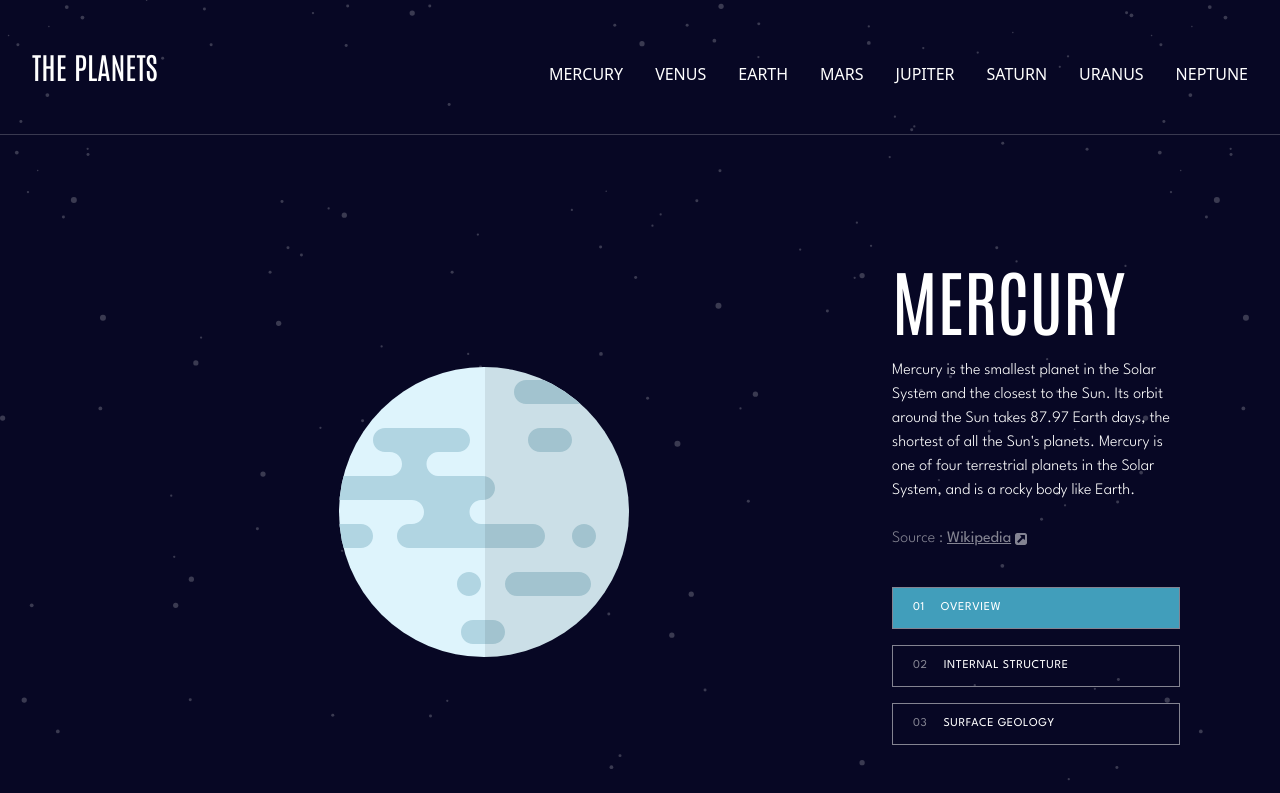
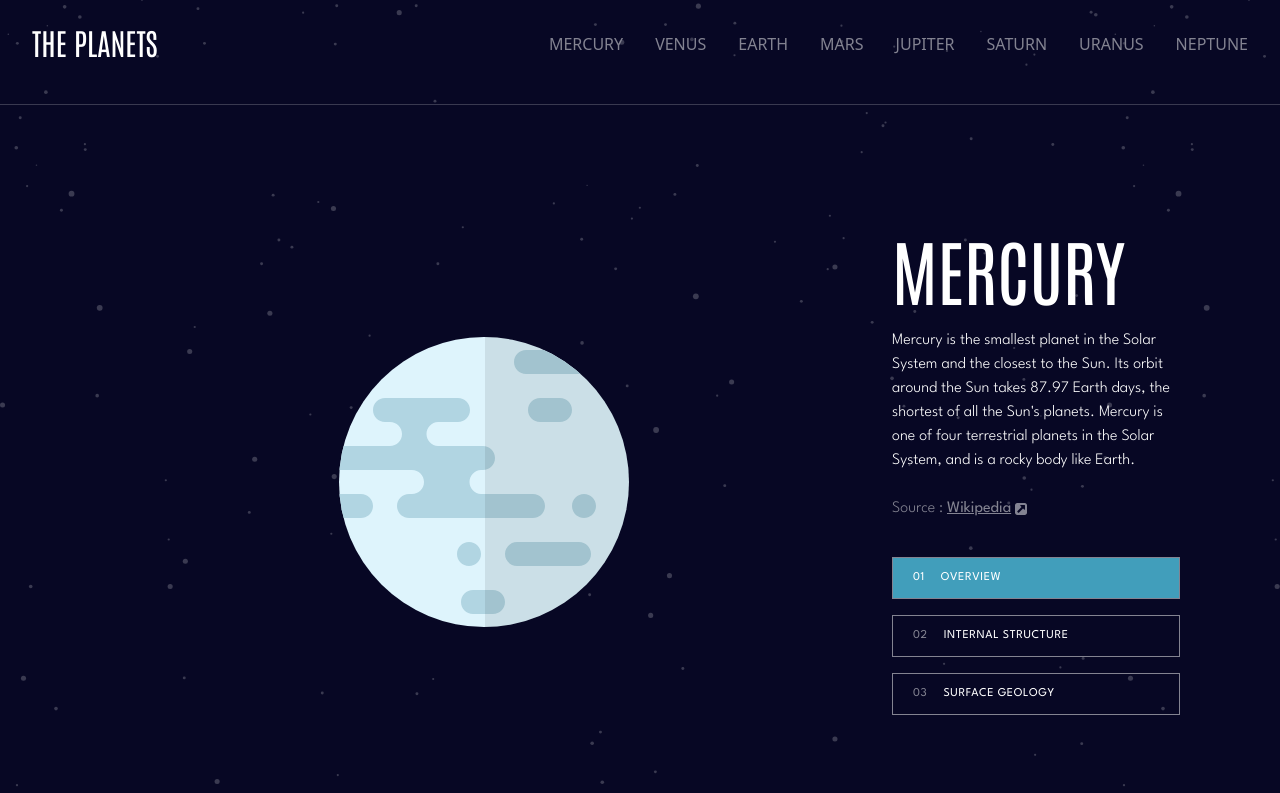
Before and after one commit to Abiel101/Planet-Facts-Site, a website: page public/planet-html/mercury.html in a window 1280 px wide. Shown: the top 793 px of the page. Drawn offline with nearby package versions, Linux system fonts and the light colour scheme.

Commit message:
Made some updated for the desktop view

```diff
--- a/public/planet-html/mercury.html
+++ b/public/planet-html/mercury.html
@@ -11,10 +11,10 @@
 </head>
 <!-- ID: mercury page is so that Javascript is able to know what page I am on. -->
 <body id="mercury-page" class="bg-bg-color bg-[url('../img/background-stars.svg')] text-text-color bg-contain">
-  <nav class="py-4 px-6 flex justify-between items-center border-b-[1px] border-b-white border-opacity-20 md:flex-col md:pt-8 lg:flex-row lg:py-5 lg:px-8">
+  <nav class="py-4 px-6 flex justify-between border-b-[1px] border-b-white border-opacity-20 md:flex-col md:pt-8 lg:flex-row lg:py-0 lg:px-8">
     <div>
       <!-- Logo -->
-      <a href="#" class="uppercase text-3xl font-antonio">THE PLANETS</a>
+      <a href="#" class="uppercase text-3xl font-antonio lg:block lg:mt-6">THE PLANETS</a>
     </div>
     <!-- Hamburger Menu -->
     <div class="md:hidden">
@@ -82,17 +82,17 @@
       </div>
     </div>
     <!-- Tablet and Desktop Navigation -->
-    <div class="hidden md:inline-block pt-10 pb-7 h-full">
-      <ul class="flex gap-8 uppercase h-full">
+    <div class="hidden md:block">
+      <ul class="flex gap-8 uppercase h-14 mb-12">
         <!-- Navigation Links -->
-        <li class="hover:border-t-mercury-accent border-t-2 border-t-transparent"><a href="#">Mercury</a></li>
-        <li class="hover:border-t-mercury-accent border-t-2 border-t-transparent"><a href="#">Venus</a></li>
-        <li class="hover:border-t-mercury-accent border-t-2 border-t-transparent"><a href="#">Earth</a></li>
-        <li class="hover:border-t-mercury-accent border-t-2 border-t-transparent"><a href="#">Mars</a></li>
-        <li class="hover:border-t-mercury-accent border-t-2 border-t-transparent"><a href="#">Jupiter</a></li>
-        <li class="hover:border-t-mercury-accent border-t-2 border-t-transparent"><a href="#">Saturn</a></li>
-        <li class="hover:border-t-mercury-accent border-t-2 border-t-transparent"><a href="#">Uranus</a></li>
-        <li class="hover:border-t-mercury-accent border-t-2 border-t-transparent"><a href="#">Neptune</a></li>
+        <li class="hover:border-t-mercury-accent border-t-2 border-t-transparent flex items-end"><a class="desktop_nav-links" href="#">Mercury</a></li>
+        <li class="hover:border-t-mercury-accent border-t-2 border-t-transparent flex items-end"><a href="#">Venus</a></li>
+        <li class="hover:border-t-mercury-accent border-t-2 border-t-transparent flex items-end"><a href="#">Earth</a></li>
+        <li class="hover:border-t-mercury-accent border-t-2 border-t-transparent flex items-end"><a href="#">Mars</a></li>
+        <li class="hover:border-t-mercury-accent border-t-2 border-t-transparent flex items-end"><a href="#">Jupiter</a></li>
+        <li class="hover:border-t-mercury-accent border-t-2 border-t-transparent flex items-end"><a href="#">Saturn</a></li>
+        <li class="hover:border-t-mercury-accent border-t-2 border-t-transparent flex items-end"><a href="#">Uranus</a></li>
+        <li class="hover:border-t-mercury-accent border-t-2 border-t-transparent flex items-end"><a href="#">Neptune</a></li>
       </ul>
     </div>
   </nav>
--- a/src/styles-in.css
+++ b/src/styles-in.css
@@ -55,3 +55,6 @@
 .planet_content{
   @apply mt-4 mb-7 lg:mt-6 lg:mb-0  font-spartan font-light
 }
+li a{
+  @apply text-medium-gray hover:text-white transition-colors duration-200
+}
```
Also changed, not shown: public/styles/styles-out.css.
